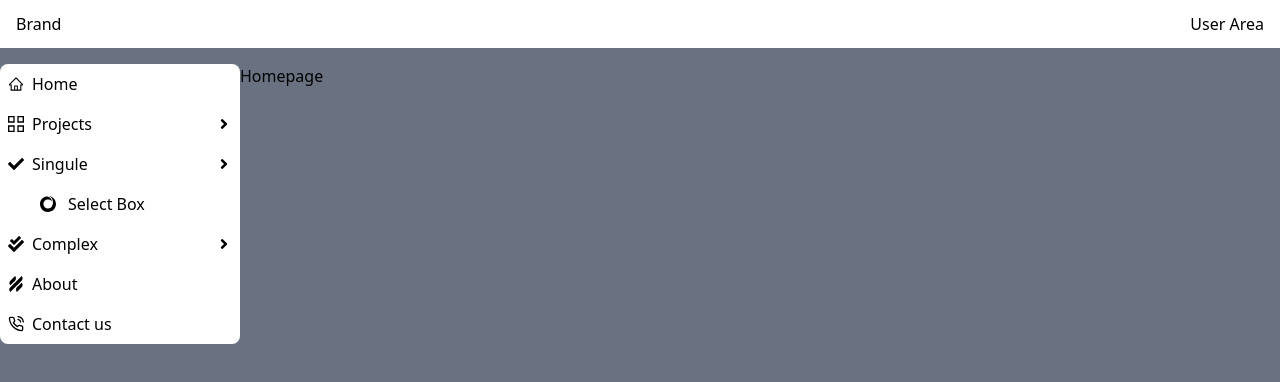
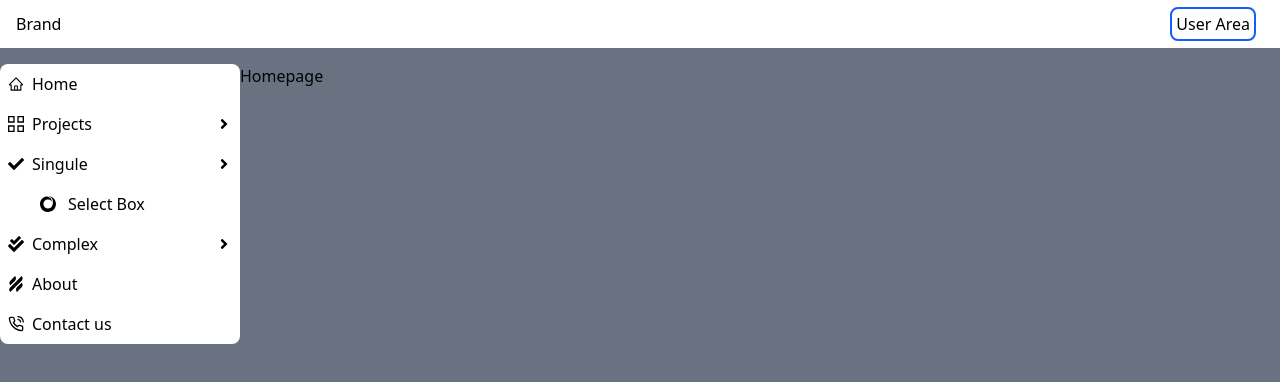
Before and after one commit to Miiloray/NexJs-tailwins-sandbox, a Next.js app: page / in a window 1280 px wide. Shown: the top 382 px of the page. Built offline with nearby package versions, Linux system fonts and the light colour scheme.

Commit message:
added Userarea selectbox

```diff
--- a/app/layout.js
+++ b/app/layout.js
@@ -1,5 +1,5 @@
 import "./globals.css";
-import MainLayout from "@/components/MainLayout";
+import MainLayout from "@/components/layout/MainLayout";
 import MenuContextProvider from "@/context/MenuContext";
 
 
--- a/app/singule/selectbox/components/CustomSelectBox.jsx
+++ b/app/singule/selectbox/components/CustomSelectBox.jsx
@@ -50,7 +50,6 @@
                 }
         </div>
         </div>
-
         <div
             onClick={() => setOpen(false)}
             className={`bg-gray-100 fixed inset-0 opacity-50 z-0 ${open ? "block" : "hidden"}`}>  </div>
--- a/components/MainHeader.jsx
+++ b/components/layout/MainHeader.jsx
@@ -2,6 +2,7 @@
 import React, {useContext} from 'react';
 import {FaBars} from "react-icons/fa";
 import {MenuContext} from "@/context/MenuContext";
+import UserAreaSelectBox from "@/components/layout/UserAreaSelectBox";
 
 const MainHeader = () => {
     const {toggle} = useContext(MenuContext);
@@ -14,7 +15,9 @@
                 <div onClick={toggle} className="lg:hidden">
                     <FaBars className="cursor-pointer"> </FaBars>
                 </div>
-                <div> User Area</div>
+                <div>
+                <UserAreaSelectBox> </UserAreaSelectBox>
+                </div>
             </div>
         </div>
     )
--- a/components/MainLayout.jsx
+++ b/components/layout/MainLayout.jsx
@@ -1,7 +1,7 @@
 "use client"
 import React, {useContext} from 'react';
 import Link from "next/link";
-import MainHeader from "@/components/MainHeader";
+import MainHeader from "@/components/layout/MainHeader";
 import {MenuContext} from "@/context/MenuContext";
 
 import {AiOutlineHome} from "react-icons/ai"
@@ -22,7 +22,7 @@
                             <li className="flex justify-start items-center hover:bg-blue-200 hover:text-blue-800 rounded-xl p-2">
                                 <AiOutlineHome className="mr-2">
                                 </AiOutlineHome>
-                                <Link href="/"> Home</Link>
+                                <Link href="/public"> Home</Link>
                             </li>
 
                             <li className="flex justify-start items-center hover:bg-blue-200 hover:text-blue-800 rounded-xl p-2">
--- /dev/null
+++ b/components/layout/UserAreaSelectBox.jsx
@@ -0,0 +1,57 @@
+"use client"
+import React, {useState} from 'react';
+import {BsChevronExpand} from "react-icons/bs"
+import Link from "next/link";
+
+const actions = [
+    {id:1, label: "User Dashboard", route : "/user/dashboard"},
+    {id:2, label: "Transactions", route : "/user/transactions"},
+    {id:3, label: "Orders", route : "/user/orders"},
+    {id:4, label: "Friends", route : "/user/freinds"},
+    {id:5, label: "Log out", route : "/auth/logout"},
+];
+
+const UserAreaSelectBox = () => {
+    const [open, setOpen] = useState(false);
+
+    return (
+        <>
+        <div className=" flex flex-col justify-center items-center  relative z-30 ">
+
+            <div
+                onClick={() => setOpen(prev => !prev)}
+                className=" p-2 cursor-pointer">
+               <span className="border-2 border-blue-600 p-1 rounded-lg">User Area</span>
+
+            </div>
+
+        <div className={`flex flex-col bg-sky-100 w-40 my-2 rounded-lg ${
+            open ? "opacity-100 h-auto" : "opacity-0 h-0 "
+        }transition-all duration-200 overflow-hidden absolute top-12 right-0`}>
+            {actions.map(item =>(
+                <div
+                    key={item}
+                    onClick={() => {
+                        setOpen(false)
+                    }
+                }
+                    className={`flex justify-center items-center p-2 hover:bg-sky-300 cursor-pointer `}>
+                    <Link href={item.route}>
+                        {item.label}
+                    </Link>
+                </div>
+                    )
+            )
+                }
+        </div>
+        </div>
+        <div
+            onClick={() => setOpen(false)}
+            className={`bg-gray-100 fixed inset-0 opacity-50 z-0 ${open ? "block" : "hidden"}`}>  </div>
+        </>
+
+    )
+
+}
+
+export default UserAreaSelectBox
--- a/package.json
+++ b/package.json
@@ -10,7 +10,7 @@
   },
   "dependencies": {
     "@tailwindcss/postcss": "^4.0.6",
-    "next": "15.1.7",
+    "next": "^15.2.1",
     "postcss": "^8.5.2",
     "react": "^19.0.0",
     "react-dom": "^19.0.0",
```
Also changed, not shown: 1 other file (tests, documents, lock files or other folders).
